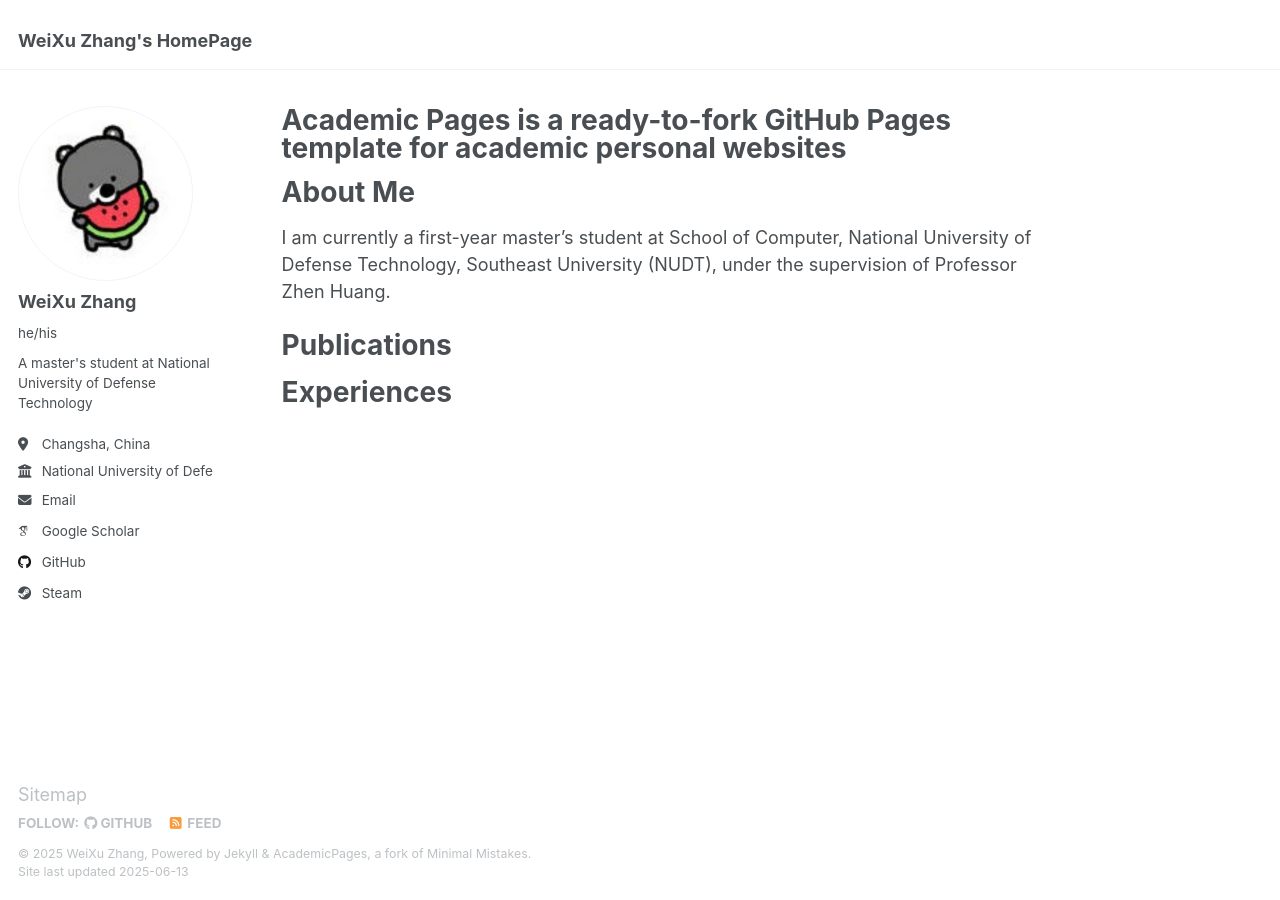
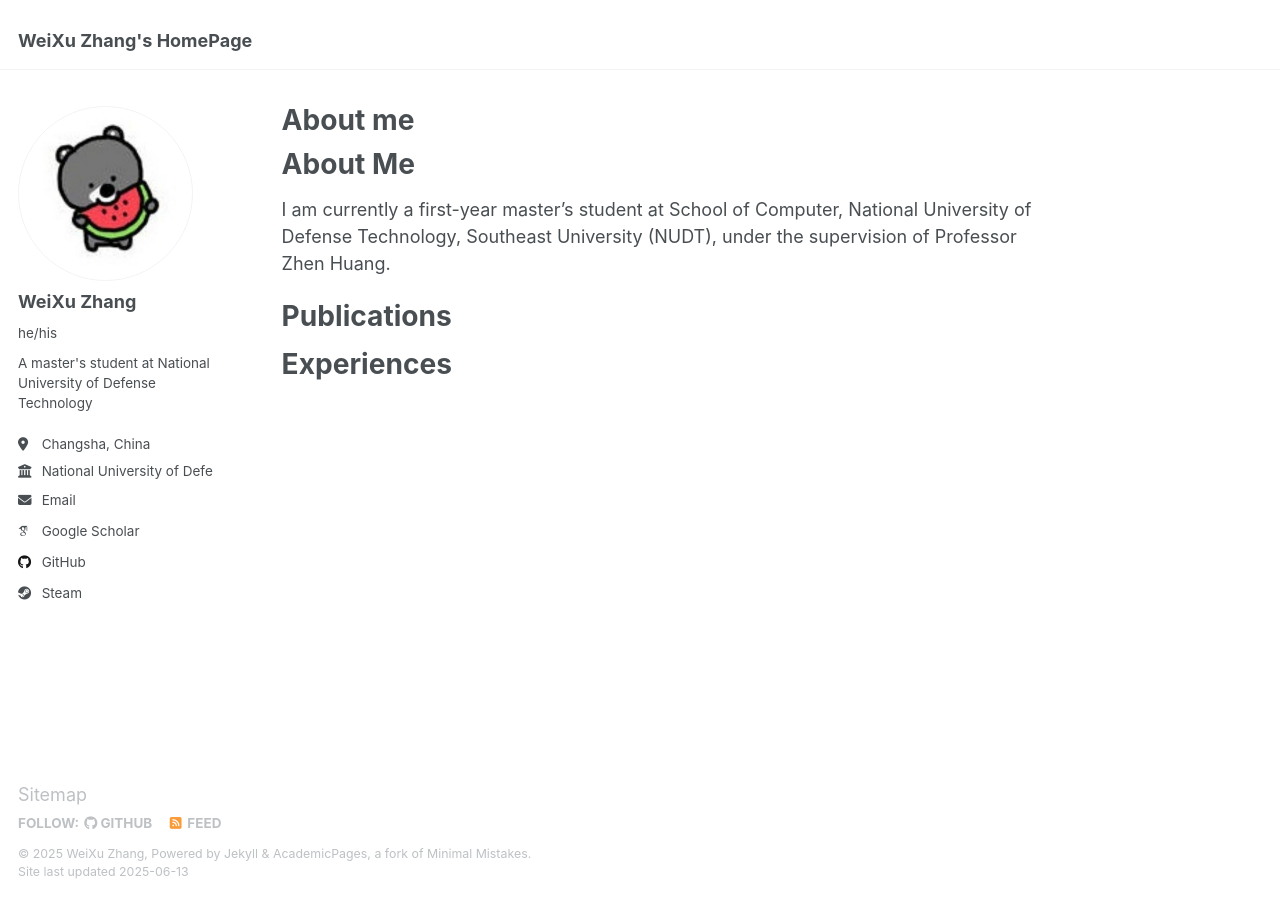
Before and after one commit to wishdudu/wishdudu, a Jekyll site: the page built from _pages/about.md, in a window 1280 px wide. Built offline with Jekyll 4.4.1, drawn with Linux system fonts in a browser that asks for light colours; some web fonts are replaced.

Commit message:
Update about.md

```diff
--- a/_pages/about.md
+++ b/_pages/about.md
@@ -1,6 +1,6 @@
 ---
 permalink: /
-title: "Academic Pages is a ready-to-fork GitHub Pages template for academic personal websites"
+title: "About me"
 author_profile: true
 redirect_from:
   - /about/
```
